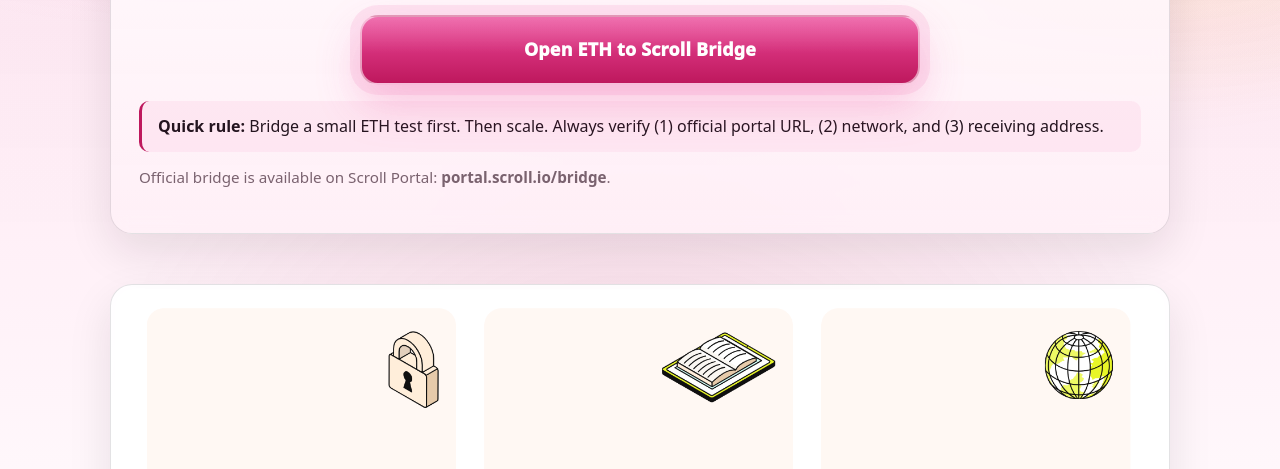
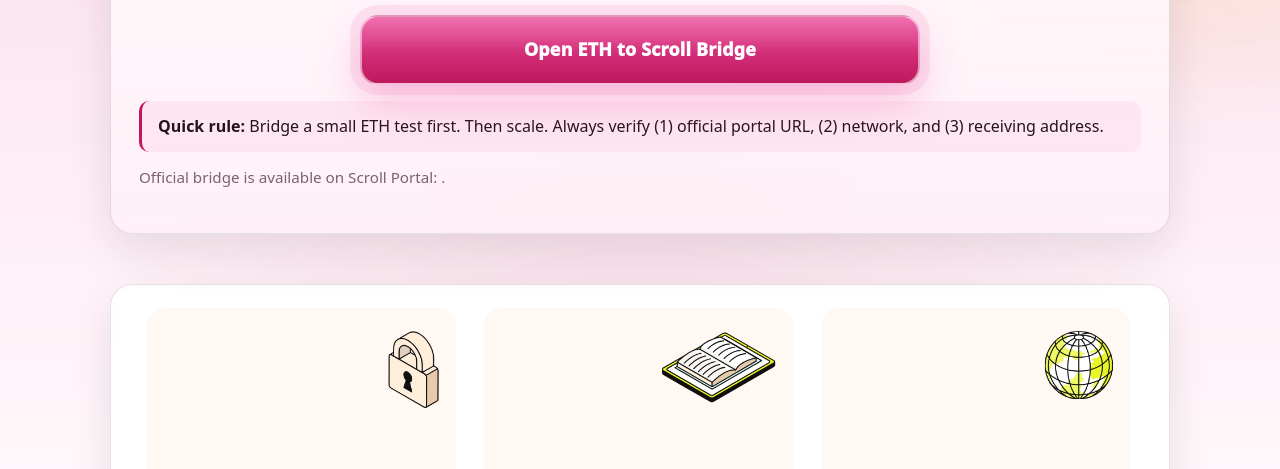
Before and after one commit to ETH-to-Scroll/ETH-to-Scroll.github.io, a plain HTML site: page index.html in a window 1280 px wide. Shown: the part 331-800 px from the top of the page. Drawn offline with Linux system fonts and the light colour scheme.

Commit message:
Update index.html

```diff
--- a/index.html
+++ b/index.html
@@ -394,7 +394,7 @@
       </div>
 
       <p class="mini-text" style="margin-top:.8rem;">
-        Official bridge is available on Scroll Portal: <span style="font-weight:900;">portal.scroll.io/bridge</span>.
+        Official bridge is available on Scroll Portal: <span style="font-weight:900;"></span>.
       </p>
     </div>
 
```
